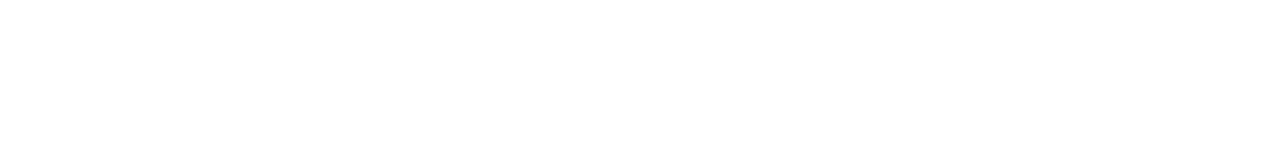
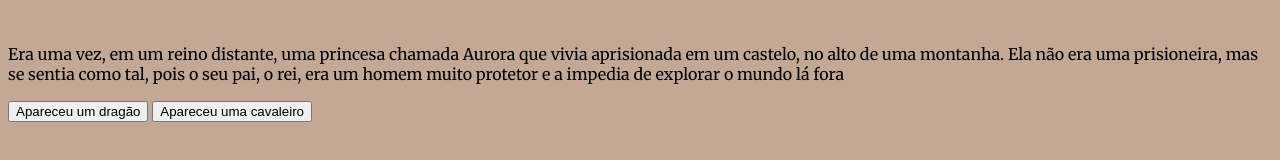
Before and after one commit to ibanezeverson-cmd/minha-historia, a plain HTML site: page index.html in a window 1280 px wide. Drawn offline with Linux system fonts and the light colour scheme.

Commit message:
Add files via upload

```diff
--- a/index.html
+++ b/index.html
@@ -1,5 +1,6 @@
 <!DOCTYPE html>
 <html lang="pt-br">
+
 <head>
     <meta charset="UTF-8">
     <meta http-equiv="X-UA-Compatible" content="IE=edge">
@@ -7,7 +8,17 @@
     <title>minha-hitoria</title>
     <link rel="stylesheet" href="style.css">
 </head>
+
 <body>
 
 </body>
+<main>
+    <div>
+        <img src="" alt="">
+        <p> Era uma vez, em um reino distante, uma princesa chamada Aurora que vivia aprisionada em um castelo, no alto de uma montanha. Ela não era uma prisioneira, mas se sentia como tal, pois o seu pai, o rei, era um homem muito protetor e a impedia de explorar o mundo lá fora </p>
+        <button>Apareceu um dragão</button>
+        <button>Apareceu uma cavaleiro</button>
+    </div>
+</main>
+
 </html>
--- a/style.css
+++ b/style.css
@@ -1,7 +1,17 @@
-:root{
-    /* CSS HEX */
---khaki: #c3a995ff;
---beaver: #ab947eff;
---umber: #6f5e53ff;
---beaver-2: #8a7968ff;
+@import url('https://fonts.googleapis.com/css2?family=Merriweather:ital,opsz,wght@0,18..144,300..900;1,18..144,300..900&family=Oswald:wght@200..700&display=swap');
+
+:root {
+    --khaki: #c3a995ff;
+    --beaver: #ab947eff;
+    --umber: #6f5e53ff;
+    --beaver-2: #8a7968ff;
+    --titulo: "Oswald", sans-serif;
+    --texto: "Merriweather", serif;
+
 }
+
+body {
+    background-color: var(--khaki);
+    font-family: var(--texto);
+
+}
```
